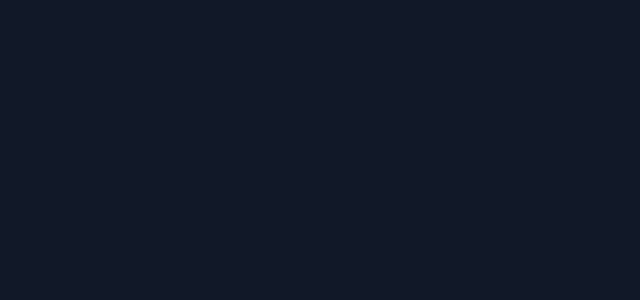
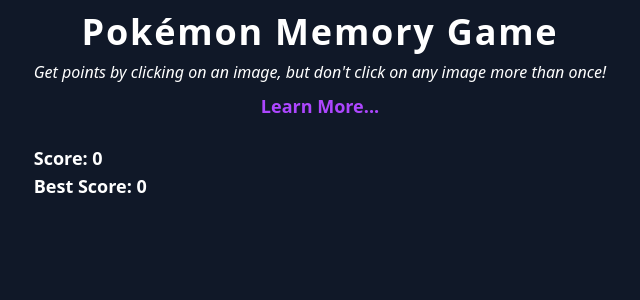
Before and after one commit to YuzStack/57_Memory-Game, a React (Vite) app: page / in a window 1280 px wide. Shown: the top 300 px of the page, without its empty margins (320-960 px from the left). Built offline with nearby package versions, Linux system fonts and the light colour scheme; no server answers.

Commit message:
Get and transform data from the pokemon API

```diff
--- a/index.html
+++ b/index.html
@@ -1,10 +1,10 @@
-<!DOCTYPE html>
+<!doctype html>
 <html lang="en">
   <head>
     <meta charset="UTF-8" />
     <!-- <link rel="icon" type="image/svg+xml" href="/vite.svg" /> -->
     <meta name="viewport" content="width=device-width, initial-scale=1.0" />
-    <title>Document</title>
+    <title>Memory Game</title>
   </head>
   <body>
     <div id="root"></div>
--- a/src/components/App.jsx
+++ b/src/components/App.jsx
@@ -1,5 +1,53 @@
+import { useEffect, useState } from 'react';
+import { API_URL } from '../configs';
+import { transformData } from '../helpers';
+
 function App() {
-  return <div className='min-h-screen bg-[#111828] text-white'></div>;
+  const [pokes, setPokes] = useState([]);
+
+  useEffect(function () {
+    async function getData() {
+      const response = await fetch(API_URL);
+      const data = await response.json();
+
+      setPokes(transformData(data.results));
+    }
+
+    getData();
+  }, []);
+
+  const handleLearnMore = function () {
+    alert(
+      'You win if you can click on all the available cards without clicking on the same card twice. Goodluck!',
+    );
+  };
+
+  return (
+    <div className='min-h-screen bg-gray-900 px-4 py-3 text-white'>
+      <div className='mx-auto w-fit space-y-6'>
+        <div className='space-y-2'>
+          <h1 className='text-center text-4xl font-bold tracking-wider'>
+            Pokémon Memory Game
+          </h1>
+          <p className='italic'>
+            Get points by clicking on an image, but don't click on any image
+            more than once!
+          </p>
+          <button
+            onClick={handleLearnMore}
+            className='mx-auto flex cursor-pointer text-lg font-semibold text-purple-500 transition-colors hover:text-purple-400'
+          >
+            Learn More...
+          </button>
+        </div>
+
+        <div>
+          <p className='text-lg font-semibold'>Score: 0</p>
+          <p className='text-lg font-semibold'>Best Score: 0</p>
+        </div>
+      </div>
+    </div>
+  );
 }
 
 export default App;
--- /dev/null
+++ b/src/components/Card.jsx
@@ -0,0 +1,5 @@
+function Card() {
+  return <div></div>;
+}
+
+export default Card;
--- /dev/null
+++ b/src/components/Cards.jsx
@@ -0,0 +1,5 @@
+function Cards() {
+  return <div></div>;
+}
+
+export default Cards;
--- /dev/null
+++ b/src/configs.js
@@ -0,0 +1,4 @@
+export const API_URL = 'https://pokeapi.co/api/v2/pokemon?limit=12&offset=30';
+
+export const BASE_IMAGE_URL =
+  'https://raw.githubusercontent.com/PokeAPI/sprites/master/sprites/pokemon/other/official-artwork/';
--- /dev/null
+++ b/src/helpers.js
@@ -0,0 +1,21 @@
+import { BASE_IMAGE_URL } from './configs';
+
+const getPokemonId = function (url) {
+  return url.split('/').at(-2);
+};
+
+const capitalizeFirstLetter = function (str) {
+  if (!str.trim()) return;
+
+  return str.charAt(0).toUpperCase() + str.slice(1);
+};
+
+export const transformData = function (data) {
+  return data.map(datum => {
+    return {
+      id: crypto.randomUUID(),
+      name: capitalizeFirstLetter(datum.name),
+      imgUrl: `${BASE_IMAGE_URL}${getPokemonId(datum.url)}.png`,
+    };
+  });
+};
```
Also changed, not shown: 1 other file (tests, documents, lock files or other folders).
